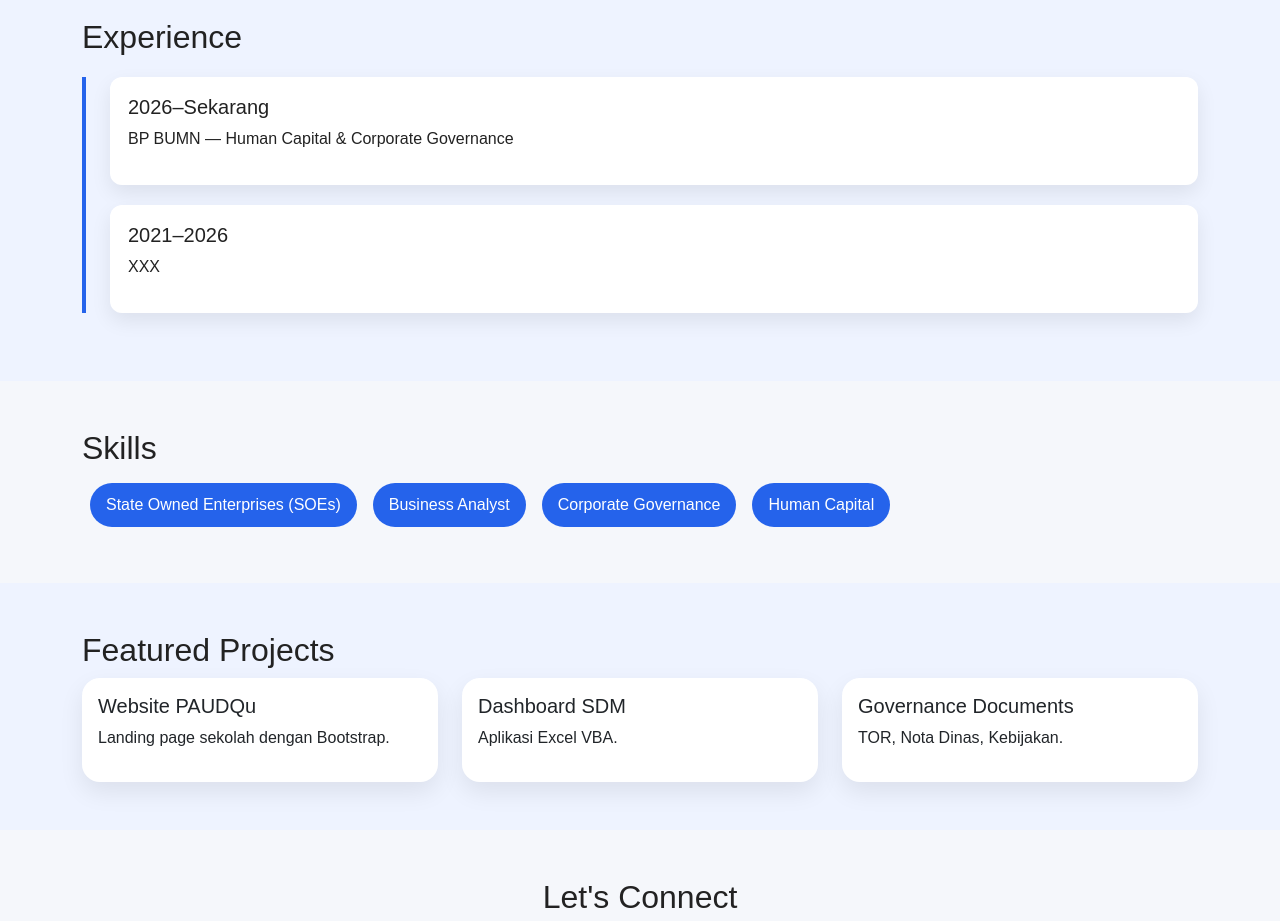
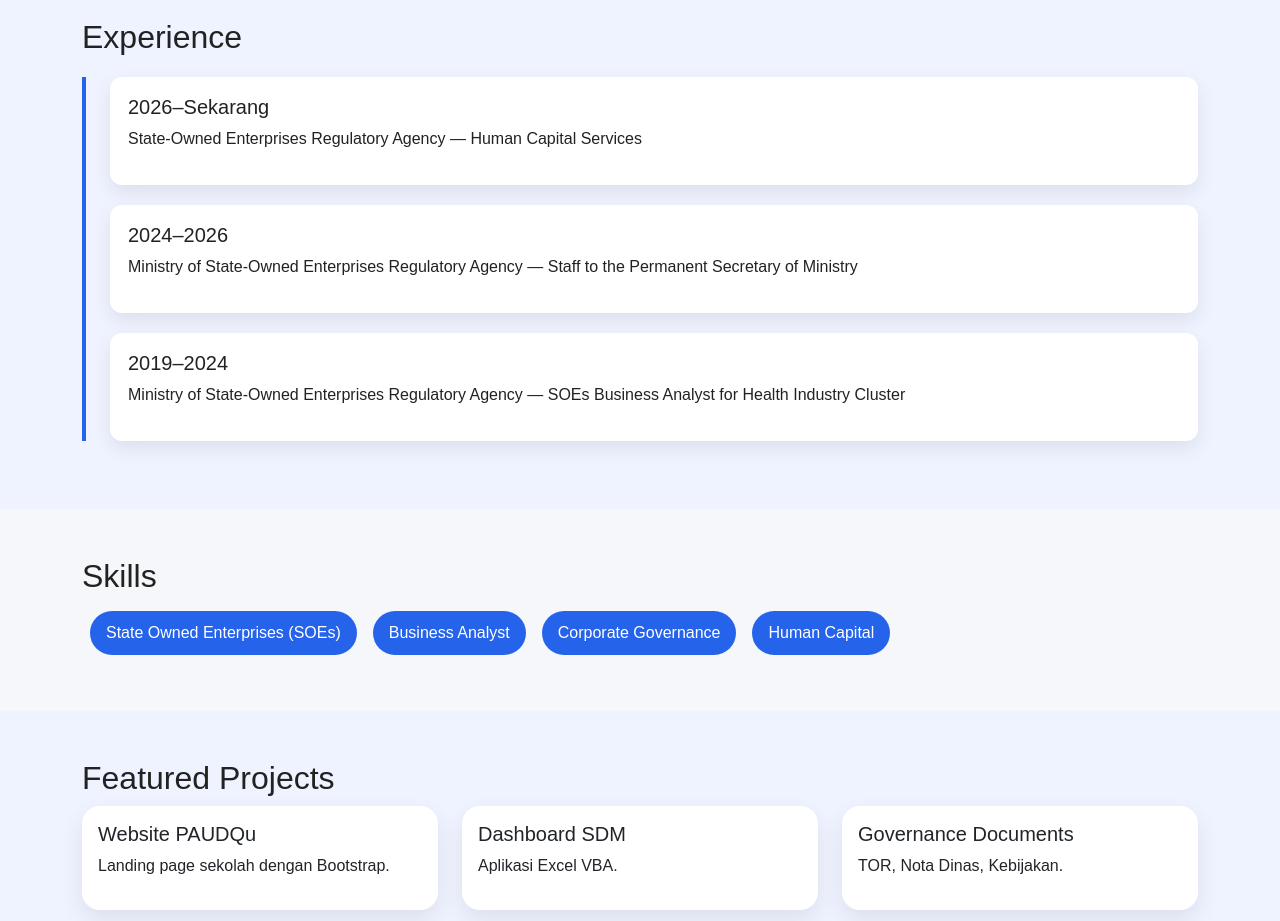
Before and after one commit to novitiyono/digitalCV, a plain HTML site: page index.html in a window 1280 px wide. Shown: the part 1180-2101 px from the top of the page. Drawn offline with nearby package versions, Linux system fonts and the light colour scheme.

Commit message:
Update index.html

```diff
--- a/index.html
+++ b/index.html
@@ -37,8 +37,9 @@
 <section id="experience" class="alt py-5"><div class="container" data-aos="fade-right">
 <h2>Experience</h2>
 <div class="timeline">
-<div class="item"><h5>2026–Sekarang</h5><p>BP BUMN — Human Capital & Corporate Governance</p></div>
-<div class="item"><h5>2021–2026</h5><p>XXX</p></div>
+<div class="item"><h5>2026–Sekarang</h5><p>State-Owned Enterprises Regulatory Agency — Human Capital Services</p></div>
+<div class="item"><h5>2024–2026</h5><p>Ministry of State-Owned Enterprises Regulatory Agency — Staff to the Permanent Secretary of Ministry</p></div>
+    <div class="item"><h5>2019–2024</h5><p>Ministry of State-Owned Enterprises Regulatory Agency — SOEs Business Analyst for Health Industry Cluster</p></div>
 </div></div></section>
 
 <section id="skills" class="container py-5" data-aos="fade-left">
```
